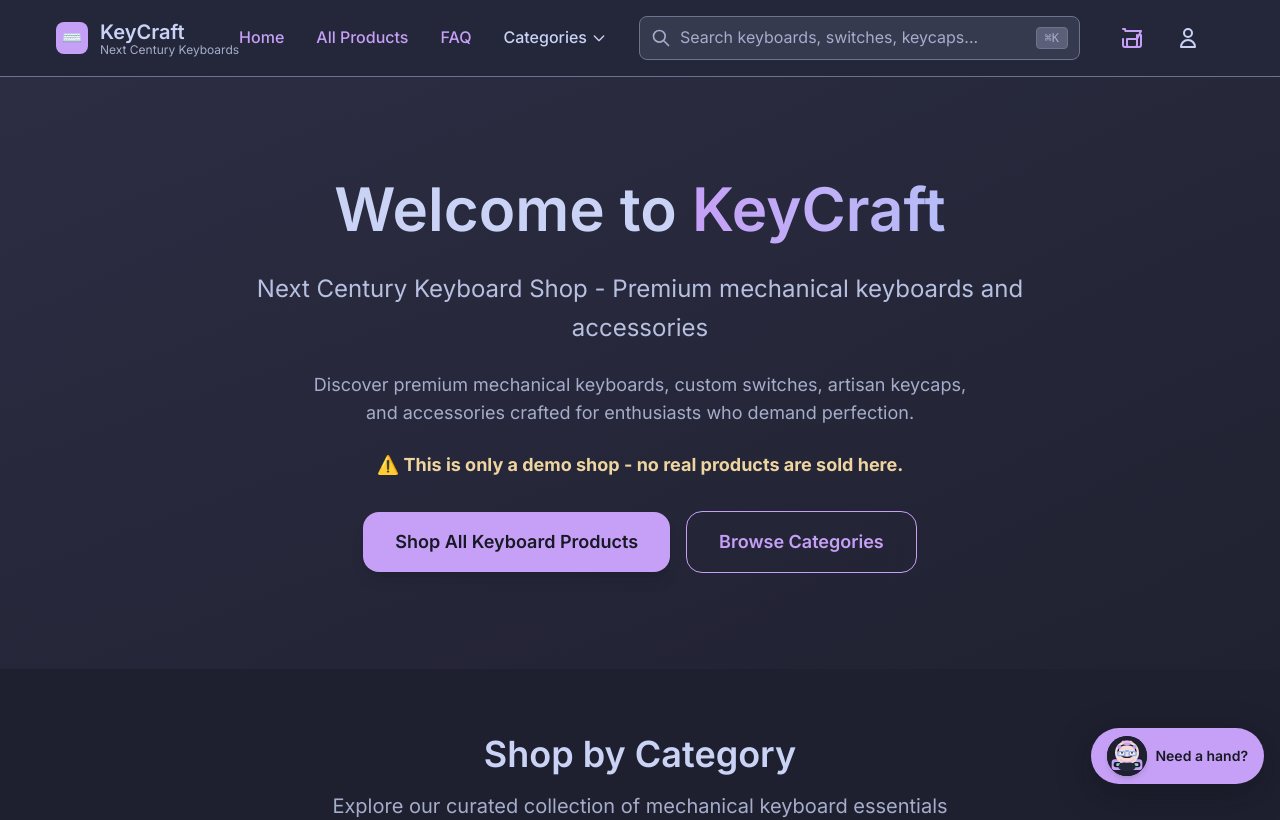
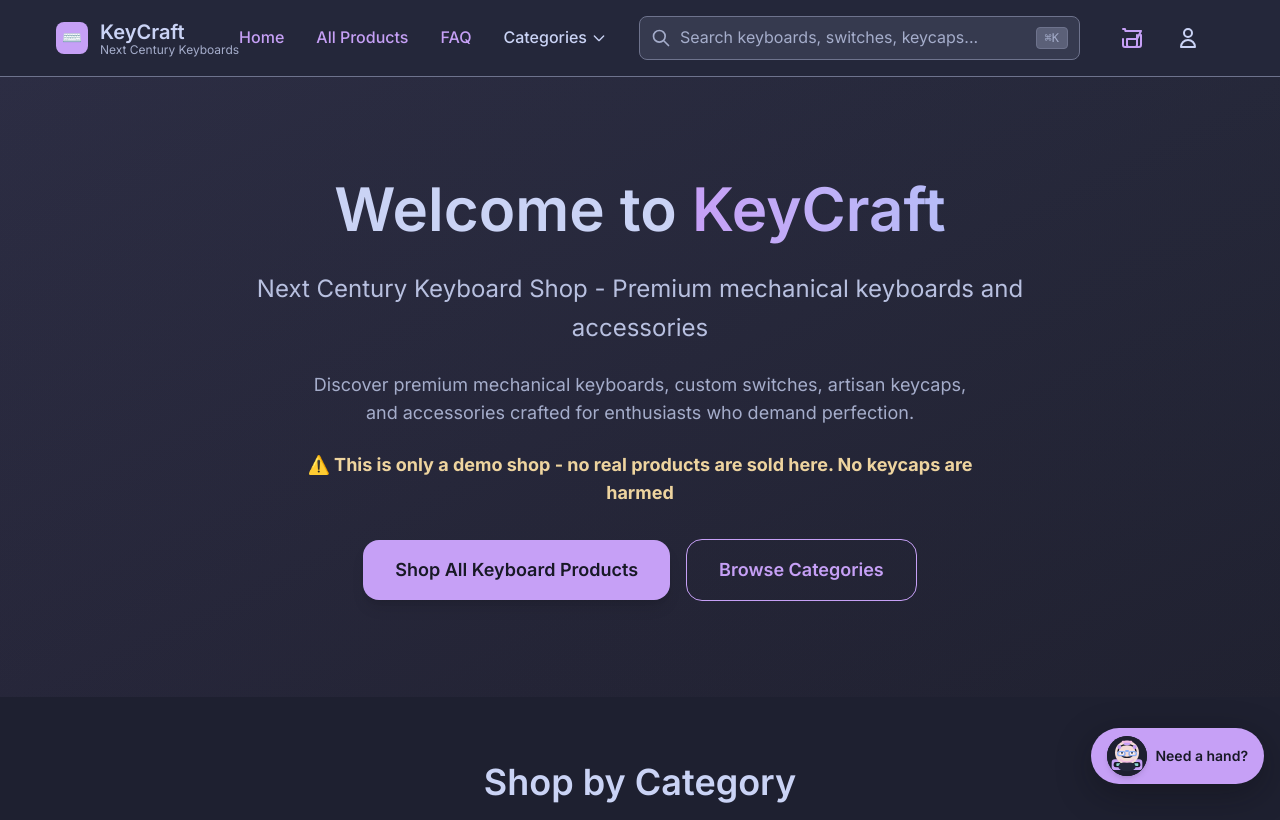
Before and after one commit to codingfragments/svelte_shop, a SvelteKit app: page / in a window 1280 px wide. Shown: the top 820 px of the page. Built offline with nearby package versions, Linux system fonts and the light colour scheme.

Commit message:
added new welncome

```diff
--- a/src/routes/+page.svelte
+++ b/src/routes/+page.svelte
@@ -52,7 +52,7 @@
 					crafted for enthusiasts who demand perfection.
 				</p>
 				<p class="mx-auto max-w-2xl text-lg font-bold text-warning">
-					⚠️ This is only a demo shop - no real products are sold here.
+					⚠️ This is only a demo shop - no real products are sold here. No keycaps are harmed
 				</p>
 			</div>
 
```
